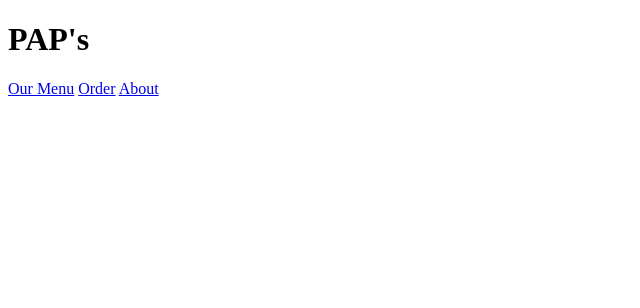
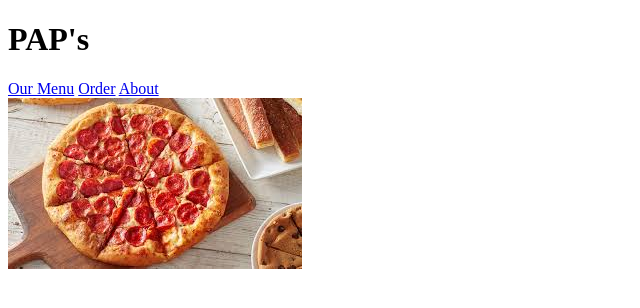
Before and after one commit to Msyoka/paps-pizza, a plain HTML site: page index.html in a window 1280 px wide. Shown: the whole page, without its empty margins (0-640 px from the left). Drawn offline with Linux system fonts and the light colour scheme.

Commit message:
add roll class

```diff
--- a/index.html
+++ b/index.html
@@ -15,11 +15,18 @@
             <a href="#">Order</a>
             <a href="#">About</a>
           </nav>
-
+        </div>
+      </div>
+    </header>
+    <div class="row">
+      <div class="jumbotron">
+        <div class="roll">
+          <img src="images/1.jpg" alt="">
         </div>
 
       </div>
-    </header>
+
+    </div>
 
   </body>
 </html>
```
